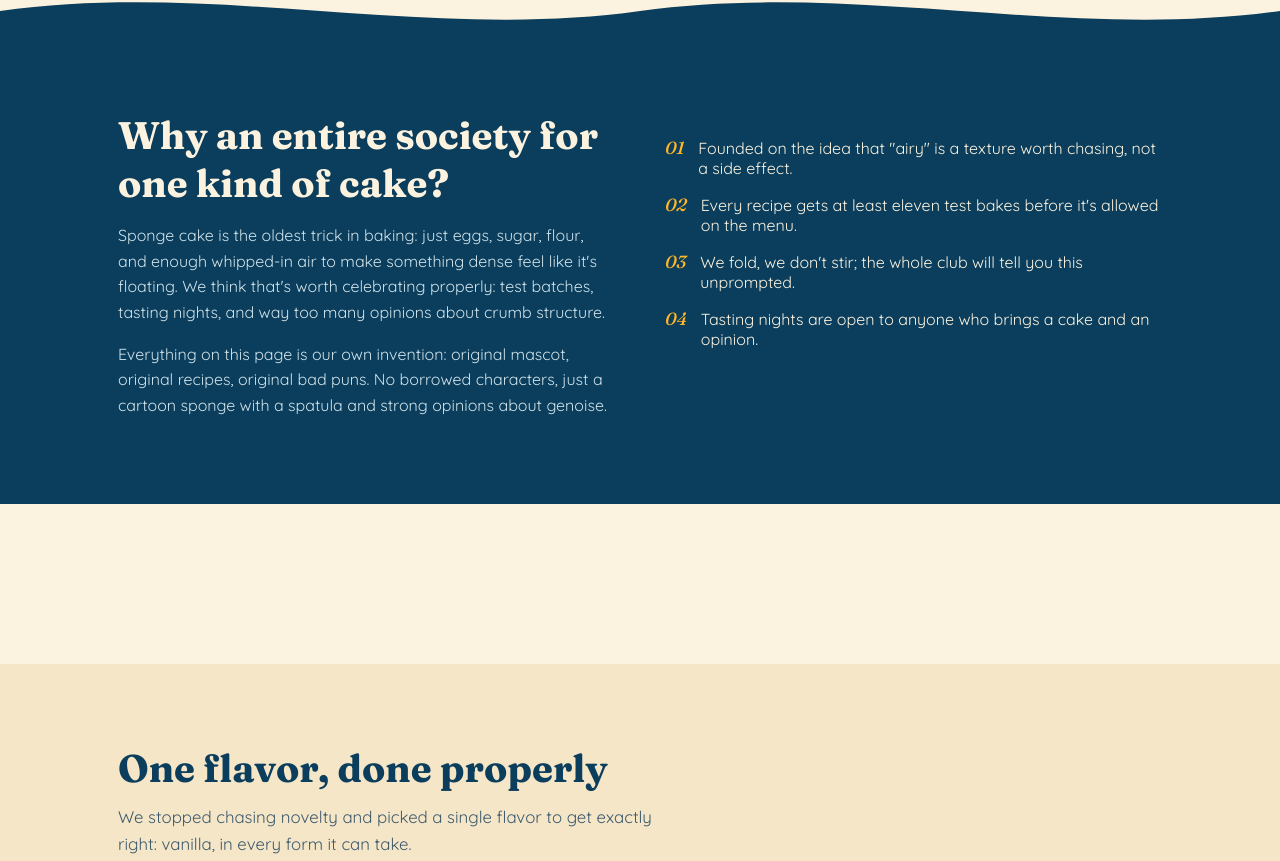
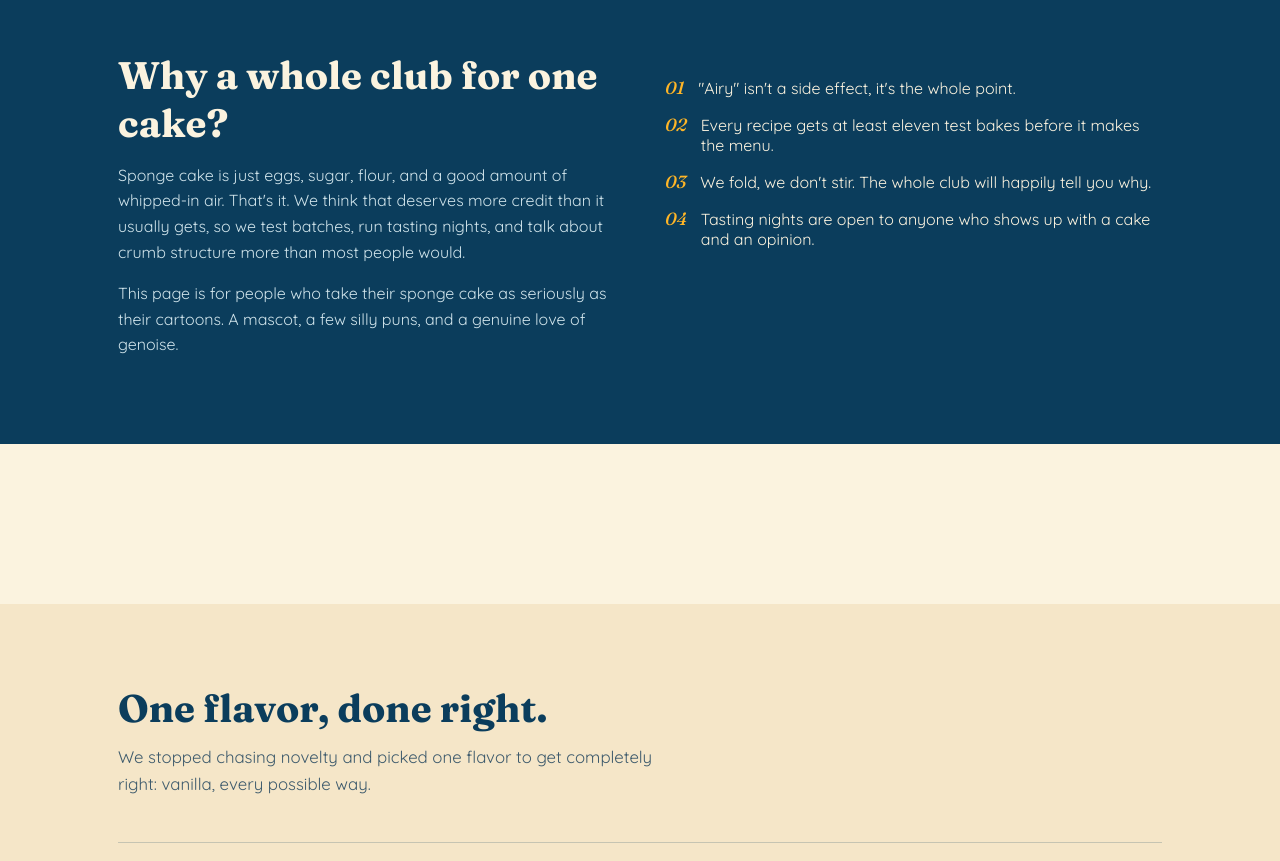
Before and after one commit to LiamLiamLiam123/FOOD-TASK-2, a plain HTML site: page index.html in a window 1280 px wide. Shown: the part 698-1559 px from the top of the page. Drawn offline with Linux system fonts and the light colour scheme.

Commit message:
Update index.html

```diff
--- a/index.html
+++ b/index.html
@@ -163,9 +163,7 @@
     </div>
     <nav class="links">
       <a href="#story">Our Story</a>
-      <a href="#gallery">Gallery</a>
       <a href="#menu">Flavors</a>
-      <a href="#visit">Visit</a>
     </nav>
   </div>
 </header>
@@ -173,8 +171,8 @@
 <section class="hero">
   <div class="hero-inner">
     <div class="eyebrow-free">
-      <h1>A cake club for people who take sponge cake seriously.</h1>
-      <p class="lede">Somewhere between a bakery, a fan club, and a science experiment about air bubbles: we obsess over the lightest, springiest, most porous cakes on the tide table.</p>
+      <h1>Cake club for people who take sponge cake seriously.</h1>
+      <p class="lede">Basically a bakery, a fan club, and an obsession with air bubbles all mashed together. We just care about one thing: the lightest, springiest, most porous cake possible.</p>
       <div class="hero-ctas">
         <a class="btn btn-primary" href="#menu">See the flavors</a>
         <a class="btn btn-ghost" href="#story">Our story</a>
@@ -192,15 +190,15 @@
 <section class="band-deep" id="story">
   <div class="wrap story-grid">
     <div>
-      <h2>Why an entire society for one kind of cake?</h2>
-      <p>Sponge cake is the oldest trick in baking: just eggs, sugar, flour, and enough whipped-in air to make something dense feel like it's floating. We think that's worth celebrating properly: test batches, tasting nights, and way too many opinions about crumb structure.</p>
-      <p style="margin-top:16px;">Everything on this page is our own invention: original mascot, original recipes, original bad puns. No borrowed characters, just a cartoon sponge with a spatula and strong opinions about genoise.</p>
+      <h2>Why a whole club for one cake?</h2>
+      <p>Sponge cake is just eggs, sugar, flour, and a good amount of whipped-in air. That's it. We think that deserves more credit than it usually gets, so we test batches, run tasting nights, and talk about crumb structure more than most people would.</p>
+      <p style="margin-top:16px;">This page is for people who take their sponge cake as seriously as their cartoons. A mascot, a few silly puns, and a genuine love of genoise.</p>
     </div>
     <ul class="fact-list">
-      <li><span class="fact-mark">01</span><span>Founded on the idea that "airy" is a texture worth chasing, not a side effect.</span></li>
-      <li><span class="fact-mark">02</span><span>Every recipe gets at least eleven test bakes before it's allowed on the menu.</span></li>
-      <li><span class="fact-mark">03</span><span>We fold, we don't stir; the whole club will tell you this unprompted.</span></li>
-      <li><span class="fact-mark">04</span><span>Tasting nights are open to anyone who brings a cake and an opinion.</span></li>
+      <li><span class="fact-mark">01</span><span>"Airy" isn't a side effect, it's the whole point.</span></li>
+      <li><span class="fact-mark">02</span><span>Every recipe gets at least eleven test bakes before it makes the menu.</span></li>
+      <li><span class="fact-mark">03</span><span>We fold, we don't stir. The whole club will happily tell you why.</span></li>
+      <li><span class="fact-mark">04</span><span>Tasting nights are open to anyone who shows up with a cake and an opinion.</span></li>
     </ul>
   </div>
 </section>
@@ -214,8 +212,8 @@
 <section class="band-sand" id="menu">
   <div class="wrap">
     <div class="section-head">
-      <h2>One flavor, done properly</h2>
-      <p>We stopped chasing novelty and picked a single flavor to get exactly right: vanilla, in every form it can take.</p>
+      <h2>One flavor, done right.</h2>
+      <p>We stopped chasing novelty and picked one flavor to get completely right: vanilla, every possible way.</p>
     </div>
     <div class="menu-list">
       <div class="menu-row">
```
